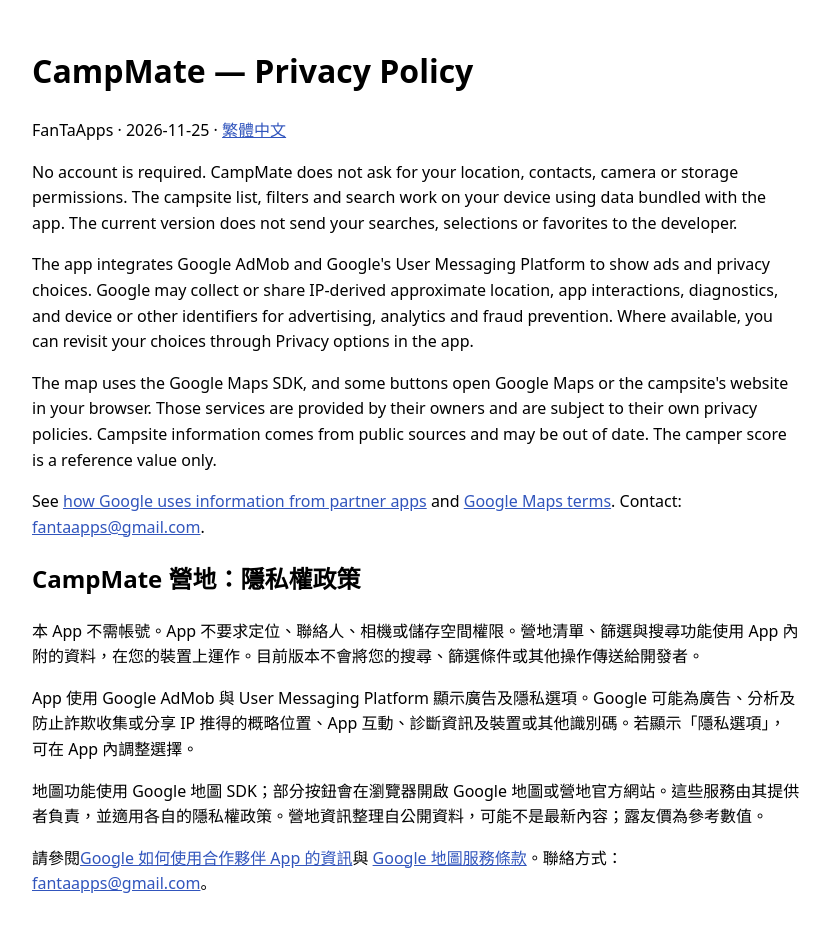
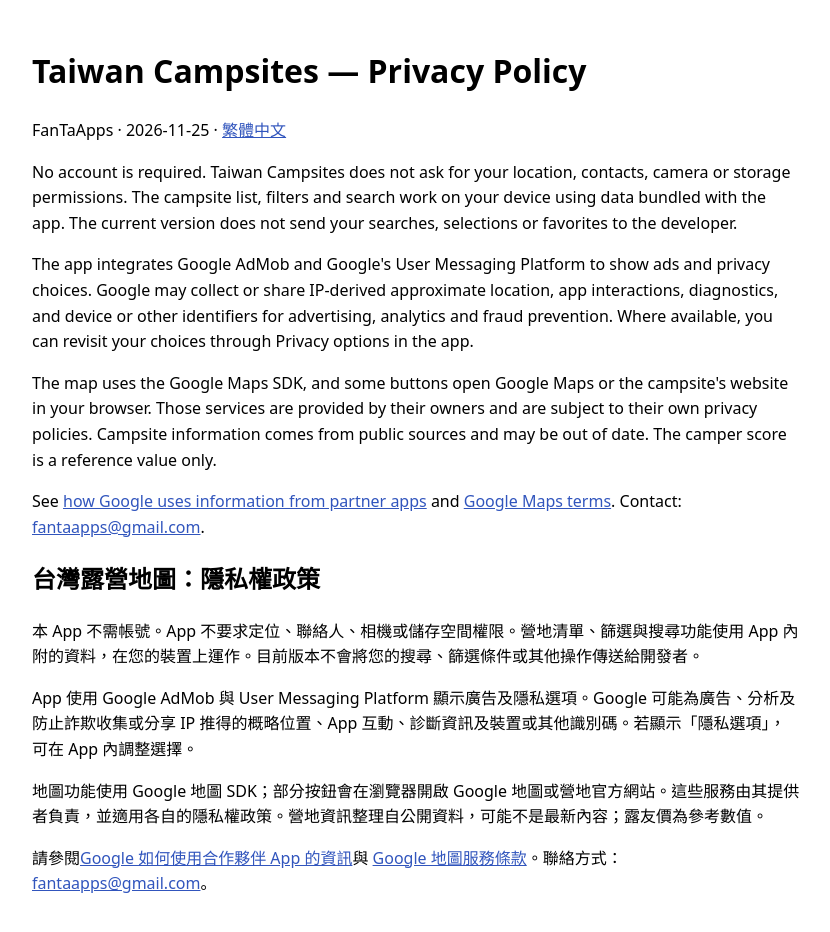
Before and after one commit to fantaapps-bot/fantaapps-privacy, a plain HTML site: page campmate/index.html in a window 1280 px wide. Shown: the whole page, without its empty margins (224-1054 px from the left). Drawn offline with Linux system fonts and the light colour scheme.

Commit message:
Rename CampMate privacy policy to Taiwan Campsites
Co-authored-by: Copilot <223556219+Copilot@users.noreply.github.com>

```diff
--- a/campmate/index.html
+++ b/campmate/index.html
@@ -1,15 +1,15 @@
 <!doctype html>
 <html lang="en"><meta charset="utf-8"><meta name="viewport" content="width=device-width, initial-scale=1">
-<title>CampMate — Privacy Policy</title>
+<title>Taiwan Campsites — Privacy Policy</title>
 <style>body{font:1rem/1.6 system-ui;max-width:48rem;margin:auto;padding:1.5rem}a{color:#3155bd}</style>
-<main><h1>CampMate — Privacy Policy</h1>
+<main><h1>Taiwan Campsites — Privacy Policy</h1>
 <p>FanTaApps · 2026-11-25 · <a href="#zh">繁體中文</a></p>
-<p>No account is required. CampMate does not ask for your location, contacts, camera or storage permissions. The campsite list, filters and search work on your device using data bundled with the app. The current version does not send your searches, selections or favorites to the developer.</p>
+<p>No account is required. Taiwan Campsites does not ask for your location, contacts, camera or storage permissions. The campsite list, filters and search work on your device using data bundled with the app. The current version does not send your searches, selections or favorites to the developer.</p>
 <p>The app integrates Google AdMob and Google's User Messaging Platform to show ads and privacy choices. Google may collect or share IP-derived approximate location, app interactions, diagnostics, and device or other identifiers for advertising, analytics and fraud prevention. Where available, you can revisit your choices through Privacy options in the app.</p>
 <p>The map uses the Google Maps SDK, and some buttons open Google Maps or the campsite's website in your browser. Those services are provided by their owners and are subject to their own privacy policies. Campsite information comes from public sources and may be out of date. The camper score is a reference value only.</p>
 <p>See <a href="https://policies.google.com/technologies/partner-sites">how Google uses information from partner apps</a> and <a href="https://maps.google.com/help/terms_maps/">Google Maps terms</a>. Contact: <a href="mailto:fantaapps@gmail.com">fantaapps@gmail.com</a>.</p>
 
-<section id="zh" lang="zh-Hant"><h2>CampMate 營地：隱私權政策</h2>
+<section id="zh" lang="zh-Hant"><h2>台灣露營地圖：隱私權政策</h2>
 <p>本 App 不需帳號。App 不要求定位、聯絡人、相機或儲存空間權限。營地清單、篩選與搜尋功能使用 App 內附的資料，在您的裝置上運作。目前版本不會將您的搜尋、篩選條件或其他操作傳送給開發者。</p>
 <p>App 使用 Google AdMob 與 User Messaging Platform 顯示廣告及隱私選項。Google 可能為廣告、分析及防止詐欺收集或分享 IP 推得的概略位置、App 互動、診斷資訊及裝置或其他識別碼。若顯示「隱私選項」，可在 App 內調整選擇。</p>
 <p>地圖功能使用 Google 地圖 SDK；部分按鈕會在瀏覽器開啟 Google 地圖或營地官方網站。這些服務由其提供者負責，並適用各自的隱私權政策。營地資訊整理自公開資料，可能不是最新內容；露友價為參考數值。</p>
```
